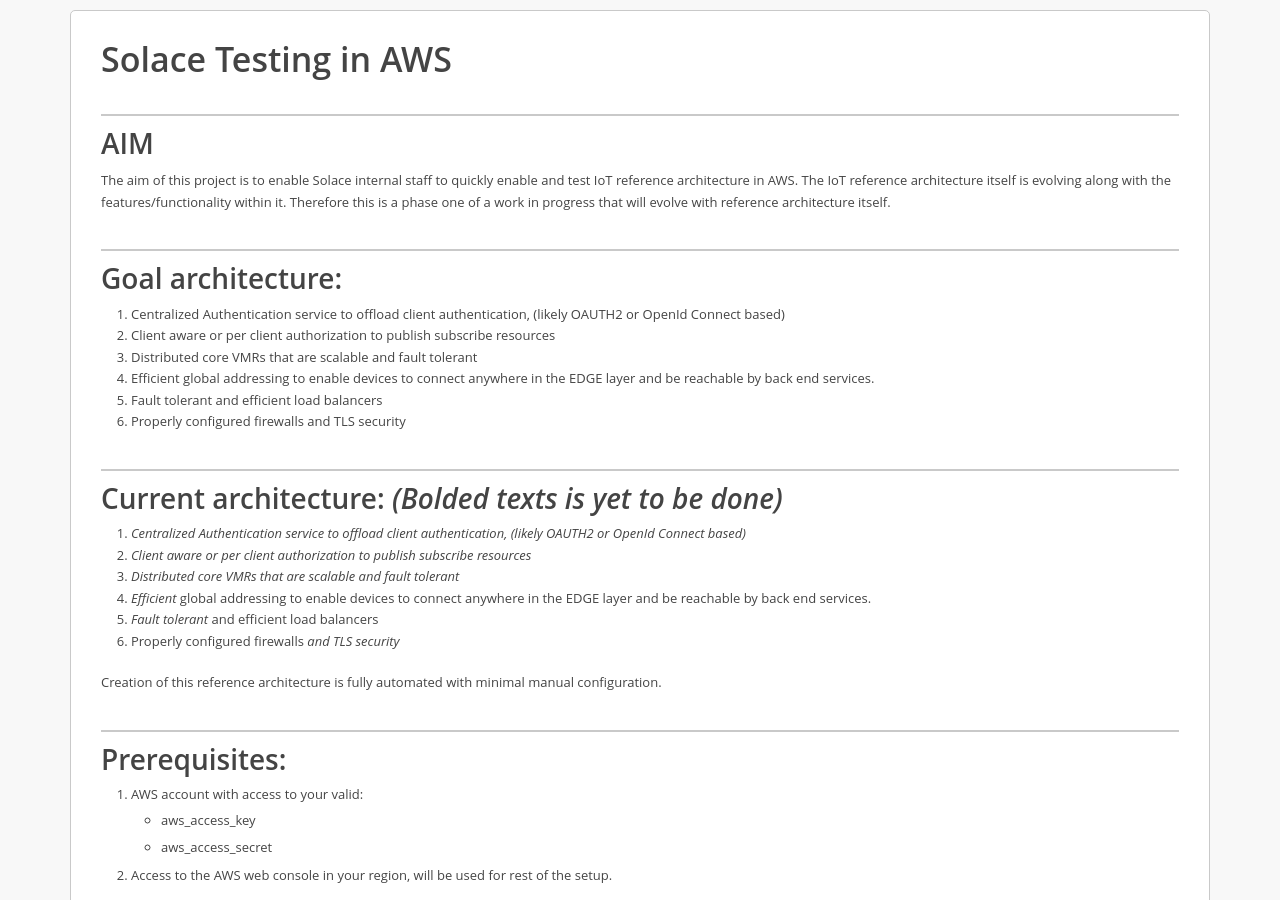
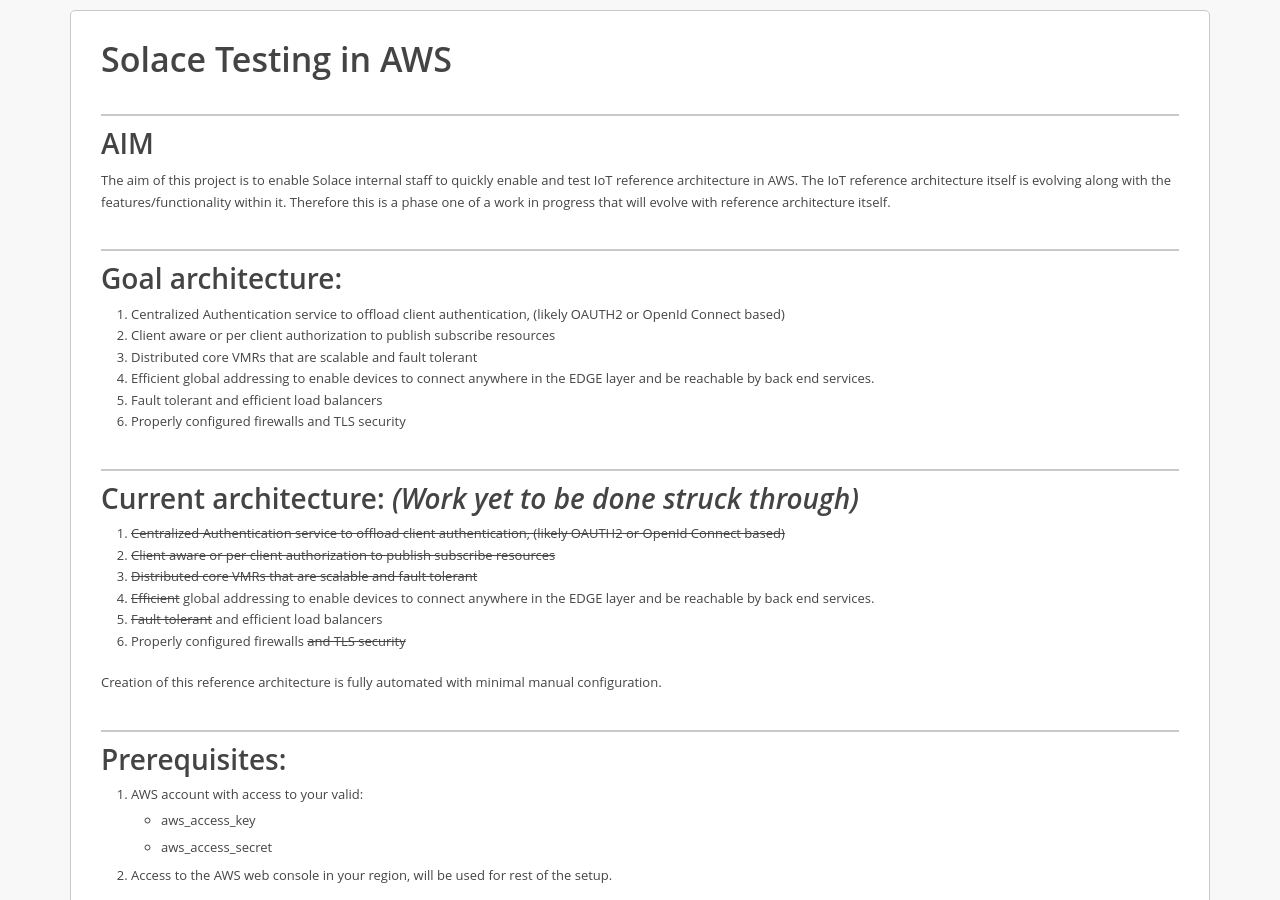
Before and after one commit to SolaceLabs/solace-iot-reference-architecture, a Jekyll site: the page built from docs/index.md, in a window 1280 px wide and 900 px high. Built offline with Jekyll 4.4.1, drawn with Linux system fonts in a browser that asks for light colours.

Commit message:
Trying different emphisis approaches in doc

```diff
--- a/docs/index.md
+++ b/docs/index.md
@@ -15,13 +15,13 @@ The IoT reference architecture itself is evolving along with the features/functi
 5.	Fault tolerant and efficient load balancers
 6.	Properly configured firewalls and TLS security
 
-## Current architecture: *(Bolded texts is yet to be done)*
-1.	*Centralized Authentication service to offload client authentication, (likely OAUTH2 or OpenId Connect based)*
-2.	*Client aware or per client authorization to publish subscribe resources*
-3.	*Distributed core VMRs that are scalable and fault tolerant*
-4.	*Efficient* global addressing to enable devices to connect anywhere in the EDGE layer and be reachable by back end services.
-5.	*Fault tolerant* and efficient load balancers
-6.	Properly configured firewalls *and TLS security*
+## Current architecture: *(Work yet to be done struck through)*
+1.  ~~Centralized Authentication service to offload client authentication, (likely OAUTH2 or OpenId Connect based)~~
+2.	~~Client aware or per client authorization to publish subscribe resources~~
+3.	~~Distributed core VMRs that are scalable and fault tolerant~~
+4.	~~Efficient~~ global addressing to enable devices to connect anywhere in the EDGE layer and be reachable by back end services.
+5.	~~Fault tolerant~~ and efficient load balancers
+6.	Properly configured firewalls ~~and TLS security~~
 
 Creation of this reference architecture is fully automated with minimal manual configuration.
 
```
